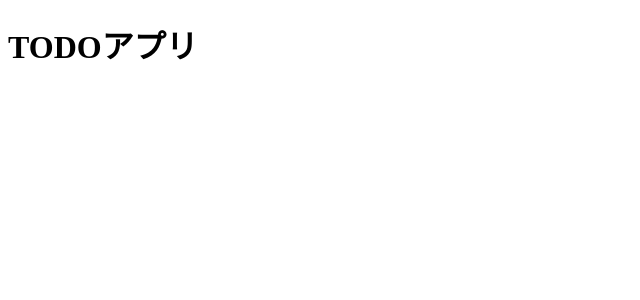
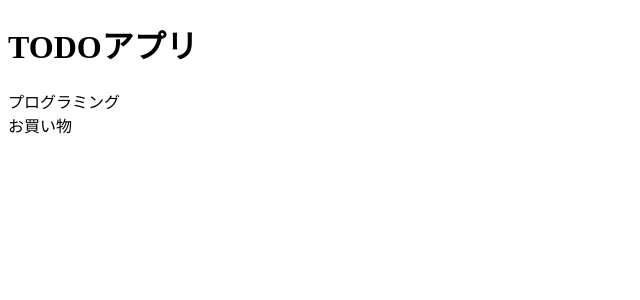
Before and after one commit to OnoS07/React_memo_app, a React (Create React App) app: page / in a window 1280 px wide. Shown: the top 300 px of the page, without its empty margins (0-640 px from the left). Built offline with nearby package versions, Linux system fonts and the light colour scheme.

Commit message:
[add]TodoList.js

```diff
--- a/src/App.js
+++ b/src/App.js
@@ -1,9 +1,13 @@
 import React from 'react';
+import TodoList from './TodoList'
 
 class App extends React.Component {
     render() {
       return (
+        <div>
           <h1>TODOアプリ</h1>
+          <TodoList />
+        </div>
       );
     }
   }
--- /dev/null
+++ b/src/TodoList.js
@@ -0,0 +1,12 @@
+import React from 'react';
+
+function TodoList(){
+    return(
+        <>
+            <div>プログラミング</div>
+            <div>お買い物</div>
+        </>
+    );
+}
+
+export default TodoList;
```
Also changed, not shown: 1 other file (tests, documents, lock files or other folders). Lines whose indentation alone changed are shown as unchanged.
